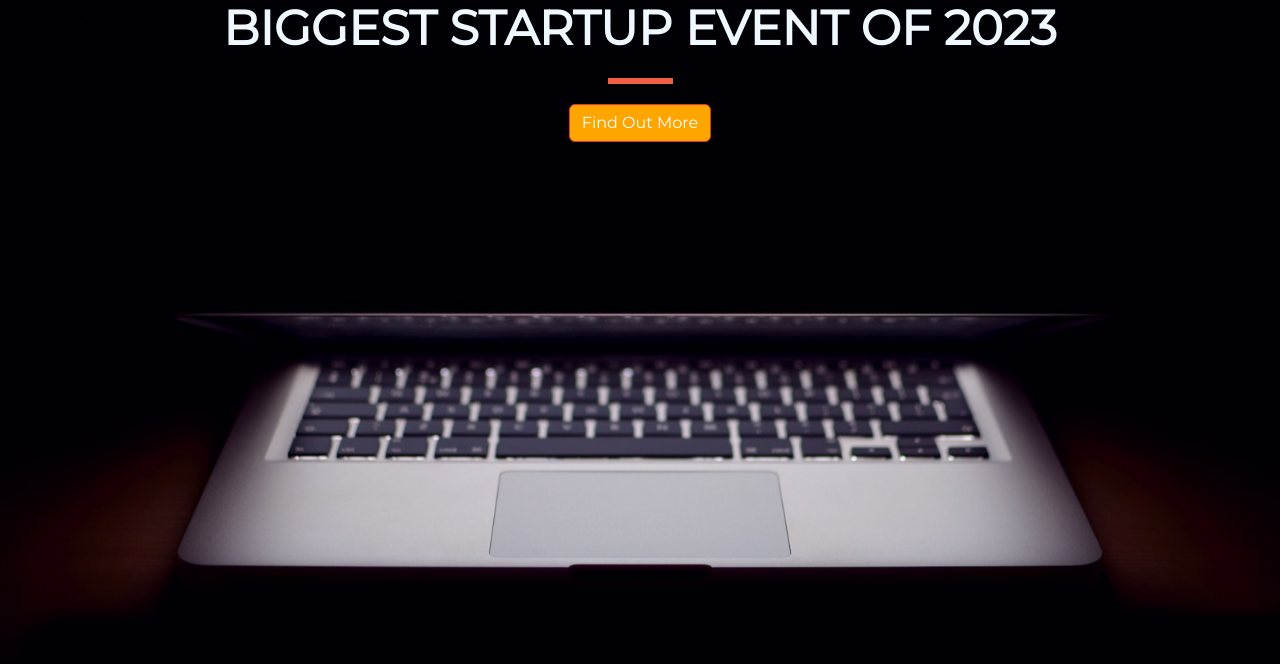
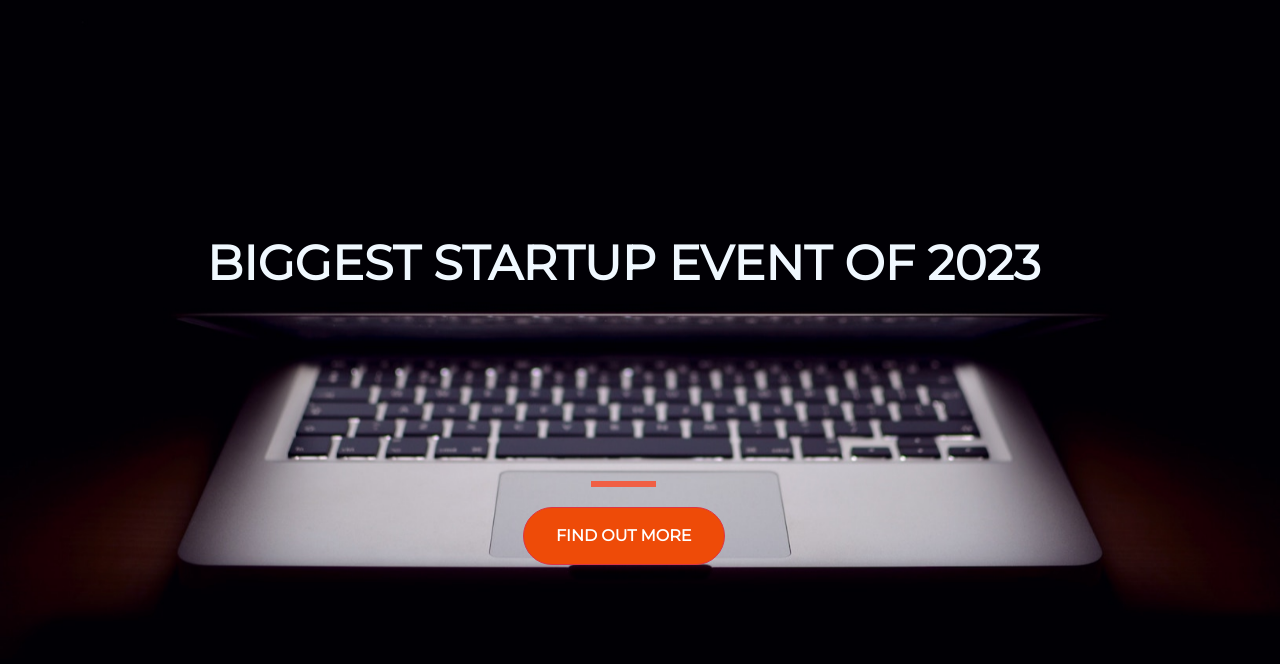
Before and after one commit to ad3rinto/startup_landingpage, a plain HTML site: page startup_files/index.html in a window 1280 px wide. Drawn offline with nearby package versions, Linux system fonts and the light colour scheme.

Commit message:
log issues

```diff
--- a/startup_files/index.html
+++ b/startup_files/index.html
@@ -29,8 +29,17 @@
 		<link href="style.css" rel="stylesheet" />
 	</head>
 	<body>
-		<h1><strong> Biggest Startup Event of 2023</strong></h1>
-		<hr />
-		<button class="btn btn-danger btn-xl">Find Out More</button>
+		<div class="container d-flex align-items-center h-100">
+			<div class="row">
+				<header class="text-center">
+					<h1><strong> Biggest Startup Event of 2023</strong></h1>
+				</header>
+				<section class="buffer col-12"></section>
+				<section class="text-center">
+					<hr />
+					<button class="btn btn-danger btn-xl">Find Out More</button>
+				</section>
+			</div>
+		</div>
 	</body>
 </html>
--- a/startup_files/style.css
+++ b/startup_files/style.css
@@ -8,7 +8,6 @@ html {
 	-moz-background-size: cover;
 	-o-background-size: cover;
 	background-size: cover;
-	text-align: center;
 }
 hr {
 	color: #f05f44;
@@ -24,6 +23,21 @@ H1 {
 	text-transform: uppercase;
 }
 
+.btn {
+	font-weight: 700;
+	border-radius: 300px;
+	text-transform: uppercase;
+}
 .btn-xl {
+	padding: 1rem 2rem;
+	background-color: #ee4b08;
+}
+.buffer {
+	height: 10rem;
+}
+
+.btn-xl:hover {
 	background-color: orange;
+	border-color: #ee4b08;
+	border-width: 4px;
 }
```
